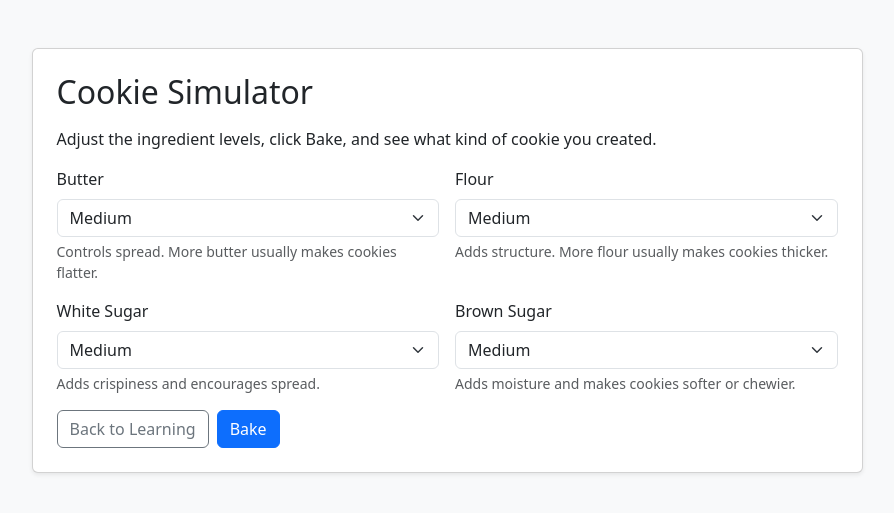
After one commit to kiantheg/UI-Final-Project, a Flask app: page /simulator in a window 1280 px wide. The commit adds this page. Shown: the top 513 px of the page, without its empty margins (193-1087 px from the left). Run offline with Flask 2, Linux system fonts and the light colour scheme.

Commit message:
added simulation

```diff
--- a/app.py
+++ b/app.py
@@ -7,15 +7,25 @@ from flask import Flask, abort, redirect, render_template, request, url_for
 
 BASE_DIR = Path(__file__).resolve().parent
 CONTENT_FILE = BASE_DIR / "data" / "course_content.json"
+SIMULATOR_FILE = BASE_DIR / "data" / "simulator_content.json"
 STATE_FILE = BASE_DIR / "instance" / "user_state.json"
 
 app = Flask(__name__)
 
 
+def load_json_file(file_path):
+    with file_path.open(encoding="utf-8") as json_file:
+        return json.load(json_file)
+
+
 def load_content():
     """Load the shared course content so routes stay data-driven."""
-    with CONTENT_FILE.open(encoding="utf-8") as content_file:
-        return json.load(content_file)
+    return load_json_file(CONTENT_FILE)
+
+
+def load_simulator_content():
+    """Load simulator definitions and recipe rules from structured data."""
+    return load_json_file(SIMULATOR_FILE)
 
 
 def timestamp():
@@ -31,6 +41,8 @@ def default_state():
         "last_updated": None,
         "learning_steps_visited": [],
         "learning_selections": [],
+        "simulator_visits": 0,
+        "simulator_runs": [],
         "quiz_answers": [],
         "actions": [],
     }
@@ -48,7 +60,18 @@ def load_state():
         save_state(default_state())
 
     with STATE_FILE.open(encoding="utf-8") as state_file:
-        return json.load(state_file)
+        state = json.load(state_file)
+
+    state_updated = False
+    for key, value in default_state().items():
+        if key not in state:
+            state[key] = value
+            state_updated = True
+
+    if state_updated:
+        save_state(state)
+
+    return state
 
 
 def append_action(state, action_type, **details):
@@ -93,11 +116,100 @@ def record_quiz_visit(step):
     save_state(state)
 
 
+def record_simulator_entry():
+    state = load_state()
+    state["simulator_visits"] += 1
+    append_action(state, "simulator_entered", visit_number=state["simulator_visits"])
+    save_state(state)
+
+
+def record_simulator_run(selections, result):
+    state = load_state()
+    state["simulator_runs"].append(
+        {
+            "timestamp": timestamp(),
+            "ingredients": selections,
+            "cookie_type": result["cookie_type"],
+            "recipe_id": result.get("recipe_id"),
+        }
+    )
+    append_action(
+        state,
+        "simulator_baked",
+        ingredients=selections,
+        cookie_type=result["cookie_type"],
+    )
+    save_state(state)
+
+
 def get_learning_step(learning_steps, step_number):
     for step in learning_steps:
         if step["step"] == step_number:
             return step
     return None
+
+
+def build_default_selections(simulator_data):
+    selections = {}
+    for ingredient in simulator_data["ingredients"]:
+        selections[ingredient["key"]] = ingredient.get("default_level", "medium")
+    return selections
+
+
+def normalize_level(level, simulator_data):
+    if not isinstance(level, str):
+        return None
+
+    cleaned_level = level.strip().lower().replace("_", "-")
+    normalization = simulator_data.get("normalization", {})
+    return normalization.get(cleaned_level, cleaned_level)
+
+
+def parse_simulator_selections(form_data, simulator_data):
+    selections = build_default_selections(simulator_data)
+    invalid_fields = []
+    allowed_levels = set(simulator_data["levels"])
+
+    for ingredient in simulator_data["ingredients"]:
+        key = ingredient["key"]
+        normalized_level = normalize_level(form_data.get(key), simulator_data)
+        if normalized_level not in allowed_levels:
+            invalid_fields.append(ingredient["label"])
+            continue
+        selections[key] = normalized_level
+
+    return selections, invalid_fields
+
+
+def recipe_matches(selections, recipe, simulator_data):
+    for ingredient_key, expected_levels in recipe["requirements"].items():
+        if not isinstance(expected_levels, list):
+            expected_levels = [expected_levels]
+
+        normalized_expected_levels = [
+            normalize_level(level, simulator_data) for level in expected_levels
+        ]
+        if selections.get(ingredient_key) not in normalized_expected_levels:
+            return False
+
+    return True
+
+
+def evaluate_simulator_result(selections, simulator_data):
+    for recipe in simulator_data["recipes"]:
+        if recipe_matches(selections, recipe, simulator_data):
+            return {
+                "cookie_type": recipe["cookie_type"],
+                "explanation": recipe["explanation"],
+                "recipe_id": recipe["id"],
+            }
+
+    fallback_result = simulator_data["fallback_result"]
+    return {
+        "cookie_type": fallback_result["cookie_type"],
+        "explanation": fallback_result["explanation"],
+        "recipe_id": None,
+    }
 
 
 @app.route("/", methods=["GET", "POST"])
@@ -126,6 +238,16 @@ def learn_step(step):
     current_index = step_numbers.index(step)
     previous_step = step_numbers[current_index - 1] if current_index > 0 else None
     next_step = step_numbers[current_index + 1] if current_index < len(step_numbers) - 1 else None
+    next_url = (
+        url_for("learn_step", step=next_step)
+        if next_step
+        else url_for("simulator")
+    )
+    next_button_label = (
+        step_data.get("next_button_label", "Continue")
+        if next_step
+        else "Go to Simulator"
+    )
 
     return render_template(
         "learning.html",
@@ -133,7 +255,36 @@ def learn_step(step):
         total_steps=len(learning_steps),
         previous_step=previous_step,
         next_step=next_step,
-        next_button_label=step_data.get("next_button_label", "Continue"),
+        next_button_label=next_button_label,
+        next_url=next_url,
+    )
+
+
+@app.route("/simulator", methods=["GET", "POST"])
+def simulator():
+    simulator_data = load_simulator_content()
+    selections = build_default_selections(simulator_data)
+    result = None
+    error_message = None
+
+    if request.method == "GET":
+        record_simulator_entry()
+    else:
+        selections, invalid_fields = parse_simulator_selections(request.form, simulator_data)
+        if invalid_fields:
+            error_message = "Please choose a valid level for: {}.".format(
+                ", ".join(invalid_fields)
+            )
+        else:
+            result = evaluate_simulator_result(selections, simulator_data)
+            record_simulator_run(selections, result)
+
+    return render_template(
+        "simulator.html",
+        simulator=simulator_data,
+        selections=selections,
+        result=result,
+        error_message=error_message,
     )
 
 
@@ -145,7 +296,7 @@ def quiz_step(step):
         "placeholder.html",
         page_title=content["quiz_placeholder"]["title"],
         message=content["quiz_placeholder"]["message"],
-        back_url=url_for("learn_step", step=len(content["learning_steps"])),
+        back_url=url_for("simulator"),
         next_url=url_for("results"),
         next_label="View Results Placeholder",
     )
--- /dev/null
+++ b/data/simulator_content.json
@@ -0,0 +1,94 @@
+{
+  "page": {
+    "title": "Cookie Simulator",
+    "description": "Adjust the ingredient levels, click Bake, and see what kind of cookie you created.",
+    "bake_button_label": "Bake",
+    "back_button_label": "Back to Learning",
+    "next_button_label": "Continue to Quiz Placeholder"
+  },
+  "levels": [
+    "low",
+    "medium",
+    "high"
+  ],
+  "normalization": {
+    "medium-high": "high",
+    "medium high": "high",
+    "medium_high": "high"
+  },
+  "ingredients": [
+    {
+      "key": "butter",
+      "label": "Butter",
+      "description": "Controls spread. More butter usually makes cookies flatter.",
+      "default_level": "medium"
+    },
+    {
+      "key": "flour",
+      "label": "Flour",
+      "description": "Adds structure. More flour usually makes cookies thicker.",
+      "default_level": "medium"
+    },
+    {
+      "key": "white_sugar",
+      "label": "White Sugar",
+      "description": "Adds crispiness and encourages spread.",
+      "default_level": "medium"
+    },
+    {
+      "key": "brown_sugar",
+      "label": "Brown Sugar",
+      "description": "Adds moisture and makes cookies softer or chewier.",
+      "default_level": "medium"
+    }
+  ],
+  "recipes": [
+    {
+      "id": "flat_cookie",
+      "cookie_type": "Flat Cookie",
+      "requirements": {
+        "butter": "high",
+        "white_sugar": "medium",
+        "flour": "low"
+      },
+      "explanation": "High butter increases spread and low flour gives the dough less structure, so the cookie bakes flat."
+    },
+    {
+      "id": "chewy_cookie",
+      "cookie_type": "Chewy Cookie",
+      "requirements": {
+        "butter": "medium",
+        "brown_sugar": "high",
+        "flour": [
+          "medium",
+          "high"
+        ]
+      },
+      "explanation": "High brown sugar adds moisture and medium-to-high flour gives enough structure, so the cookie turns out chewy."
+    },
+    {
+      "id": "thick_cookie",
+      "cookie_type": "Thick Cookie",
+      "requirements": {
+        "butter": "low",
+        "brown_sugar": "medium",
+        "flour": "high"
+      },
+      "explanation": "Low butter limits spread while high flour adds structure, so the cookie stays thick."
+    },
+    {
+      "id": "crispy_cookie",
+      "cookie_type": "Crispy Cookie",
+      "requirements": {
+        "butter": "high",
+        "white_sugar": "high",
+        "flour": "medium"
+      },
+      "explanation": "High butter and high white sugar encourage spread and crispiness, while medium flour keeps the cookie from getting too thick."
+    }
+  ],
+  "fallback_result": {
+    "cookie_type": "Goop!",
+    "explanation": "This combination did not create a recognizable cookie type. Try adjusting your ingredient levels and baking again."
+  }
+}
--- a/templates/results.html
+++ b/templates/results.html
@@ -17,6 +17,12 @@
 
           <dt class="col-sm-4">Learning steps visited</dt>
           <dd class="col-sm-8">{{ state.learning_steps_visited|join(", ") or "None" }}</dd>
+
+          <dt class="col-sm-4">Simulator visits</dt>
+          <dd class="col-sm-8">{{ state.simulator_visits }}</dd>
+
+          <dt class="col-sm-4">Simulator runs</dt>
+          <dd class="col-sm-8">{{ state.simulator_runs|length }}</dd>
         </dl>
       </div>
     </div>
--- /dev/null
+++ b/templates/simulator.html
@@ -0,0 +1,60 @@
+{% extends "base.html" %}
+
+{% block content %}
+<section class="row justify-content-center">
+  <div class="col-lg-9">
+    <div class="card shadow-sm mb-4">
+      <div class="card-body p-4">
+        <h1 class="h2 mb-3">{{ simulator["page"]["title"] }}</h1>
+        <p>{{ simulator["page"]["description"] }}</p>
+
+        {% if error_message %}
+          <div class="alert alert-danger" role="alert">
+            {{ error_message }}
+          </div>
+        {% endif %}
+
+        <form method="post" class="row g-3">
+          {% for ingredient in simulator["ingredients"] %}
+            <div class="col-md-6">
+              <label class="form-label" for="{{ ingredient["key"] }}">{{ ingredient["label"] }}</label>
+              <select class="form-select" id="{{ ingredient["key"] }}" name="{{ ingredient["key"] }}">
+                {% for level in simulator["levels"] %}
+                  <option value="{{ level }}" {% if selections[ingredient["key"]] == level %}selected{% endif %}>
+                    {{ level|title }}
+                  </option>
+                {% endfor %}
+              </select>
+              <div class="form-text">{{ ingredient["description"] }}</div>
+            </div>
+          {% endfor %}
+
+          <div class="col-12 d-flex gap-2">
+            <a class="btn btn-outline-secondary" href="{{ url_for('learn_step', step=7) }}">
+              {{ simulator["page"]["back_button_label"] }}
+            </a>
+            <button type="submit" class="btn btn-primary">
+              {{ simulator["page"]["bake_button_label"] }}
+            </button>
+            {% if result %}
+              <a class="btn btn-outline-primary" href="{{ url_for('quiz_step', step=1) }}">
+                {{ simulator["page"]["next_button_label"] }}
+              </a>
+            {% endif %}
+          </div>
+        </form>
+      </div>
+    </div>
+
+    {% if result %}
+      <div class="card shadow-sm">
+        <div class="card-body p-4">
+          <h2 class="h4 mb-3">Baking Result</h2>
+          <p class="fs-5 mb-2">{{ result["cookie_type"] }}</p>
+          <p class="mb-0">{{ result["explanation"] }}</p>
+        </div>
+      </div>
+    {% endif %}
+  </div>
+</section>
+{% endblock %}
```
Also changed, not shown: templates/learning.html (+3 -9 lines).
